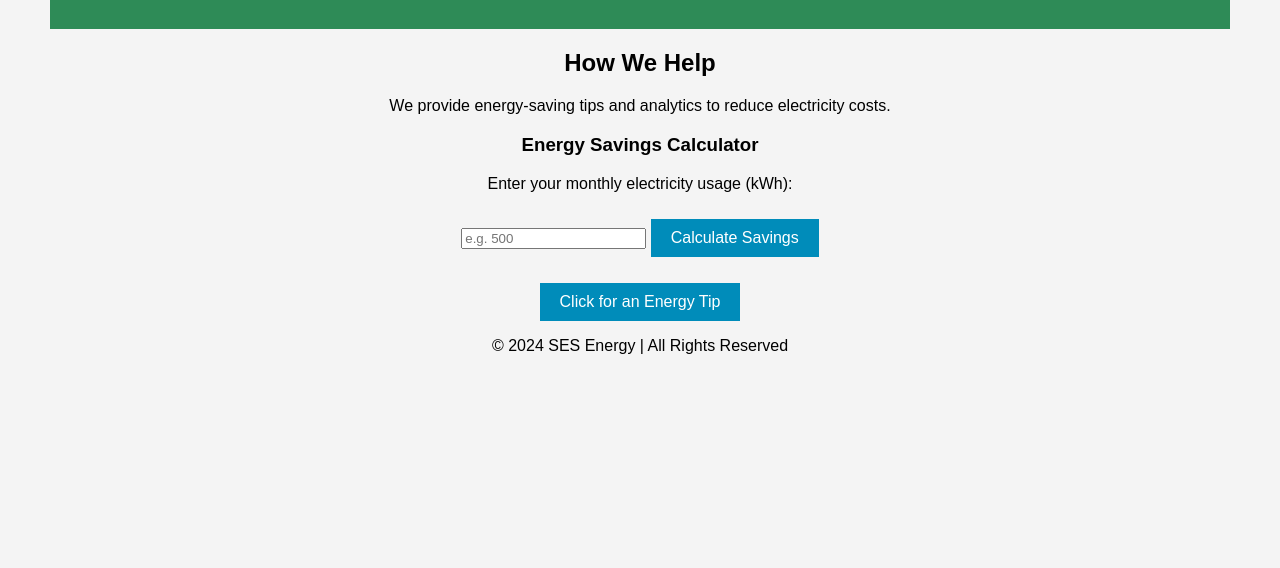
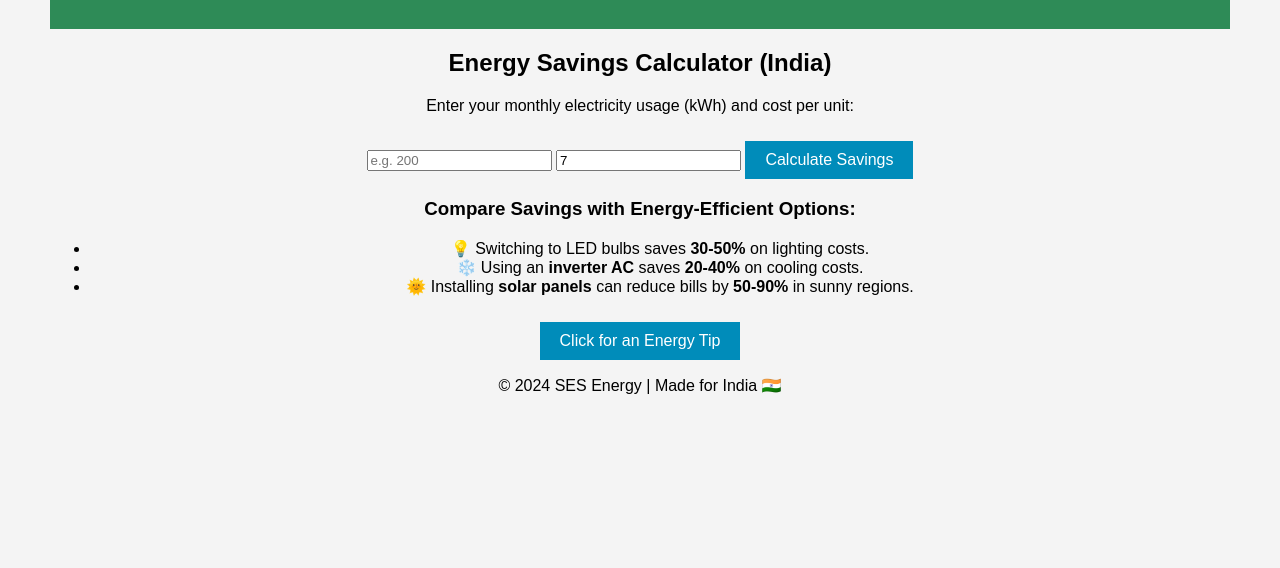
Before and after one commit to B09022002/ses-energy, a plain HTML site: page index.html in a window 1280 px wide. Shown: the part 232-800 px from the top of the page. Drawn offline with Linux system fonts and the light colour scheme.

Commit message:
Update index.html

```diff
--- a/index.html
+++ b/index.html
@@ -3,29 +3,34 @@
 <head>
     <meta charset="UTF-8">
     <meta name="viewport" content="width=device-width, initial-scale=1.0">
-    <title>SES Energy - Optimize Your Energy Usage</title>
+    <title>SES Energy - Save Electricity in India</title>
     <link rel="stylesheet" href="style.css">
 </head>
 <body>
     <header>
         <h1>Welcome to SES Energy</h1>
-        <p>Your guide to smart energy optimization.</p>
+        <p>Helping India save electricity and reduce power bills.</p>
     </header>
     <main>
-        <h2>How We Help</h2>
-        <p>We provide energy-saving tips and analytics to reduce electricity costs.</p>
+        <h2>Energy Savings Calculator (India)</h2>
+        <p>Enter your monthly electricity usage (kWh) and cost per unit:</p>
+        <input type="number" id="usage" placeholder="e.g. 200">
+        <input type="number" id="rate" placeholder="₹ per kWh (default ₹7)" step="0.1" value="7">
+        <button onclick="calculateIndianSavings()">Calculate Savings</button>
+        <p id="result"></p>
 
-        <h3>Energy Savings Calculator</h3>
-        <p>Enter your monthly electricity usage (kWh):</p>
-        <input type="number" id="usage" placeholder="e.g. 500">
-        <button onclick="calculateSavings()">Calculate Savings</button>
-        <p id="result"></p>
+        <h3>Compare Savings with Energy-Efficient Options:</h3>
+        <ul>
+            <li>💡 Switching to LED bulbs saves <b>30-50%</b> on lighting costs.</li>
+            <li>❄️ Using an <b>inverter AC</b> saves <b>20-40%</b> on cooling costs.</li>
+            <li>🌞 Installing <b>solar panels</b> can reduce bills by <b>50-90%</b> in sunny regions.</li>
+        </ul>
 
         <button onclick="showMessage()">Click for an Energy Tip</button>
         <p id="message"></p>
     </main>
     <footer>
-        <p>© 2024 SES Energy | All Rights Reserved</p>
+        <p>© 2024 SES Energy | Made for India 🇮🇳</p>
     </footer>
     <script src="script.js"></script>
 </body>
```
